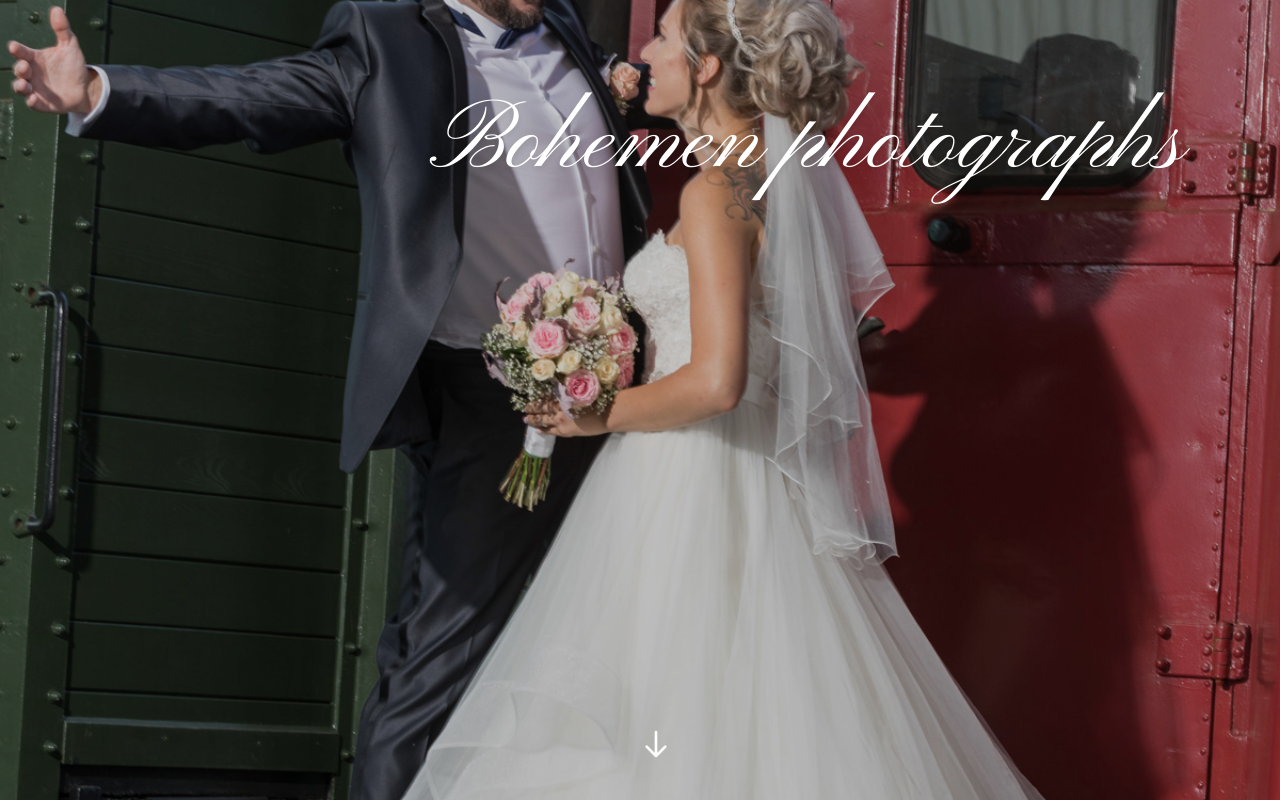
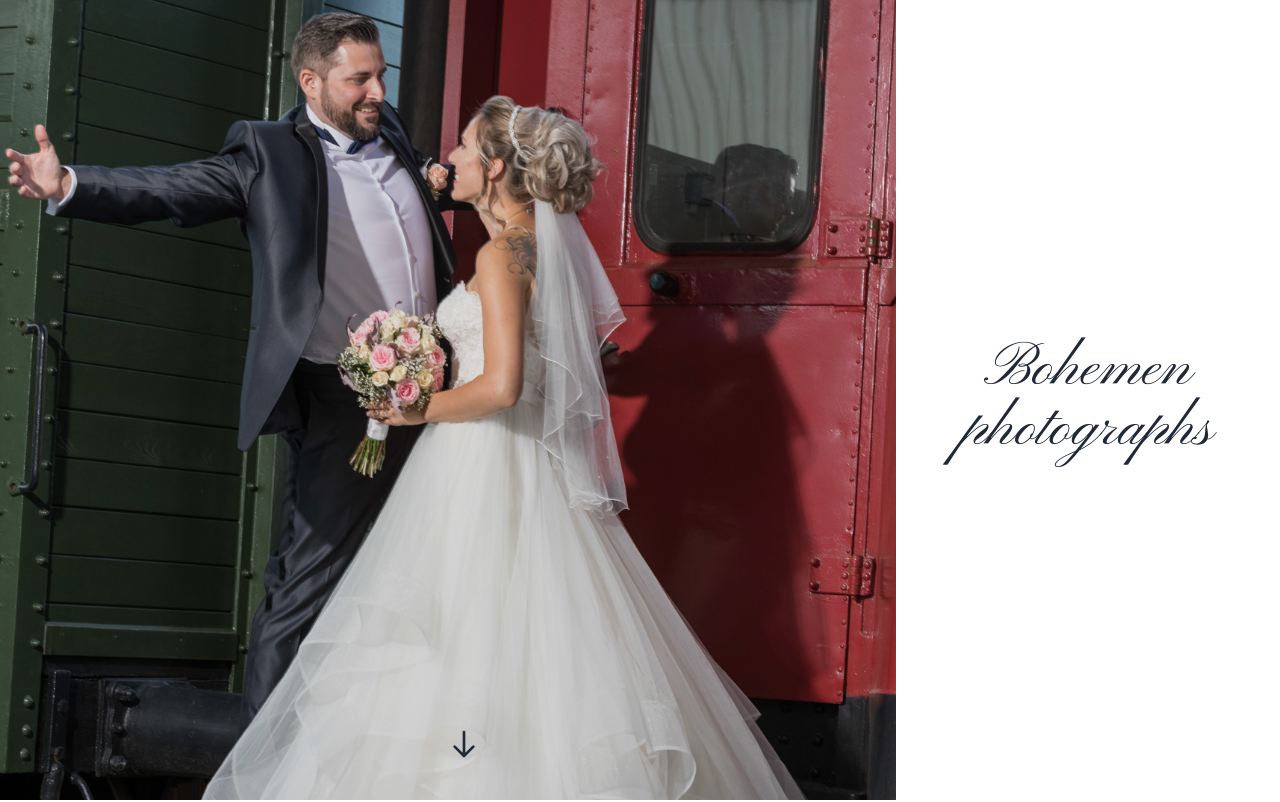
Before and after one commit to georgevb/bohemen.de, an Astro site: page / in a window 1280 px wide. Shown: the top 802 px of the page. Built offline with nearby package versions, Linux system fonts and the light colour scheme; Astro itself is replaced by a stand-in of ours.

Commit message:
Update hero layout to match old site design with white sidebar

```diff
--- a/src/components/Hero.astro
+++ b/src/components/Hero.astro
@@ -10,27 +10,29 @@ const {
 } = Astro.props;
 ---
 
-<section class="relative h-screen w-full overflow-hidden">
-  <!-- Background Image with Overlay -->
-  <div class="absolute inset-0">
+<section class="relative h-screen w-full overflow-hidden flex">
+  <!-- Left side - Image (70%) -->
+  <div class="w-[70%] relative">
     <img
       src={backgroundImage}
       alt="Wedding photography by Peter van Bohemen"
       class="h-full w-full object-cover"
       loading="eager"
     />
-    <div class="absolute inset-0 bg-black bg-opacity-20"></div>
+    <div class="absolute inset-0 bg-black bg-opacity-10"></div>
   </div>
 
-  <!-- Title Overlay -->
-  <div class="absolute top-12 right-8 md:top-20 md:right-16 lg:top-24 lg:right-24 z-10">
-    <h1 class="font-script text-5xl md:text-6xl lg:text-7xl xl:text-8xl text-white drop-shadow-lg animate-fade-in">
-      {title}
-    </h1>
+  <!-- Right side - White section with title (30%) -->
+  <div class="w-[30%] bg-white flex items-center justify-center">
+    <div class="text-center px-8">
+      <h1 class="font-script text-4xl md:text-5xl lg:text-6xl text-gray-800 leading-tight">
+        {title}
+      </h1>
+    </div>
   </div>
 
   <!-- Scroll Indicator -->
-  <div class="absolute bottom-8 left-1/2 transform -translate-x-1/2 text-white animate-bounce">
+  <div class="absolute bottom-8 left-[35%] transform -translate-x-1/2 text-gray-800 animate-bounce">
     <svg xmlns="http://www.w3.org/2000/svg" fill="none" viewBox="0 0 24 24" stroke="currentColor" class="w-8 h-8">
       <path stroke-linecap="round" stroke-linejoin="round" stroke-width="2" d="M19 14l-7 7m0 0l-7-7m7 7V3" />
     </svg>
```
